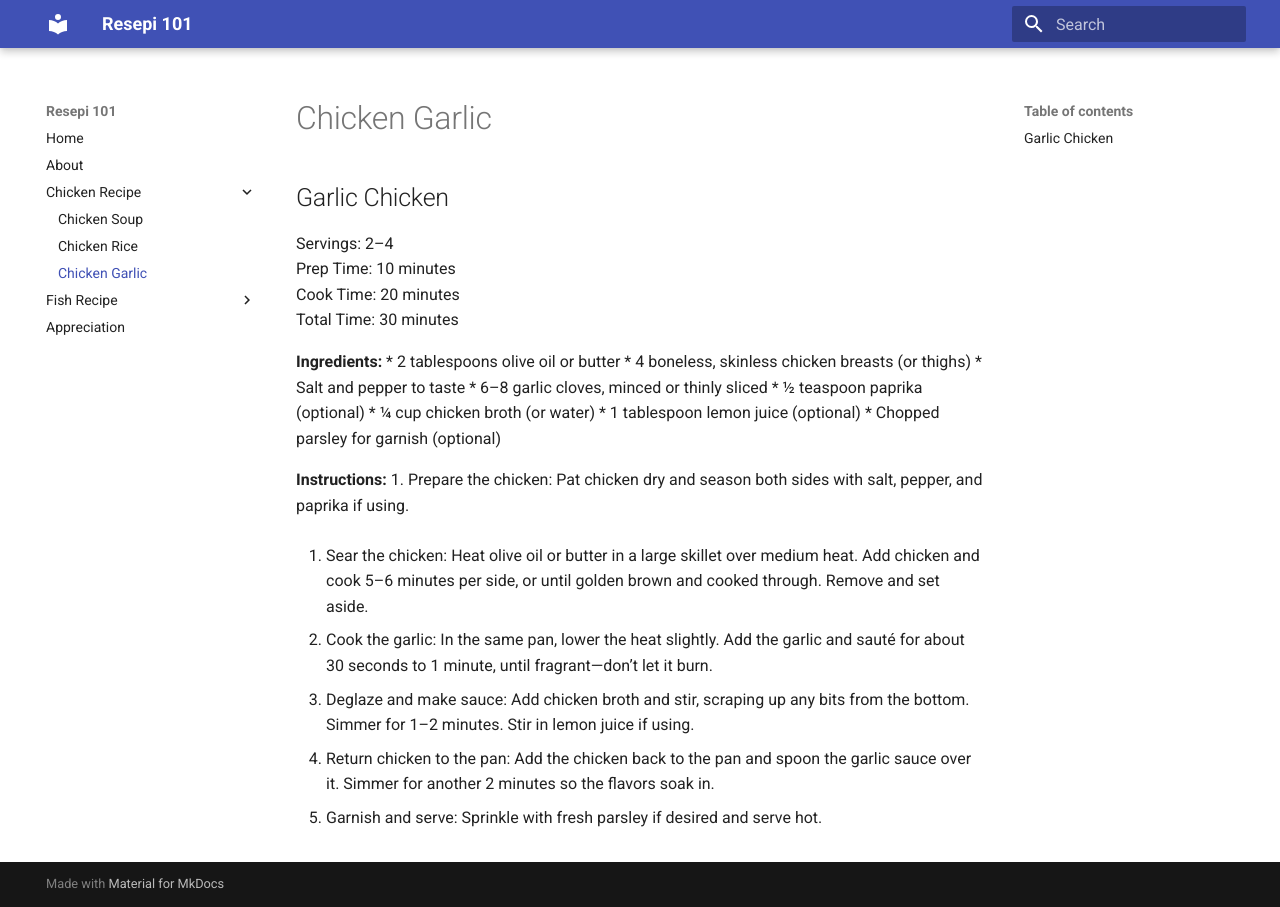
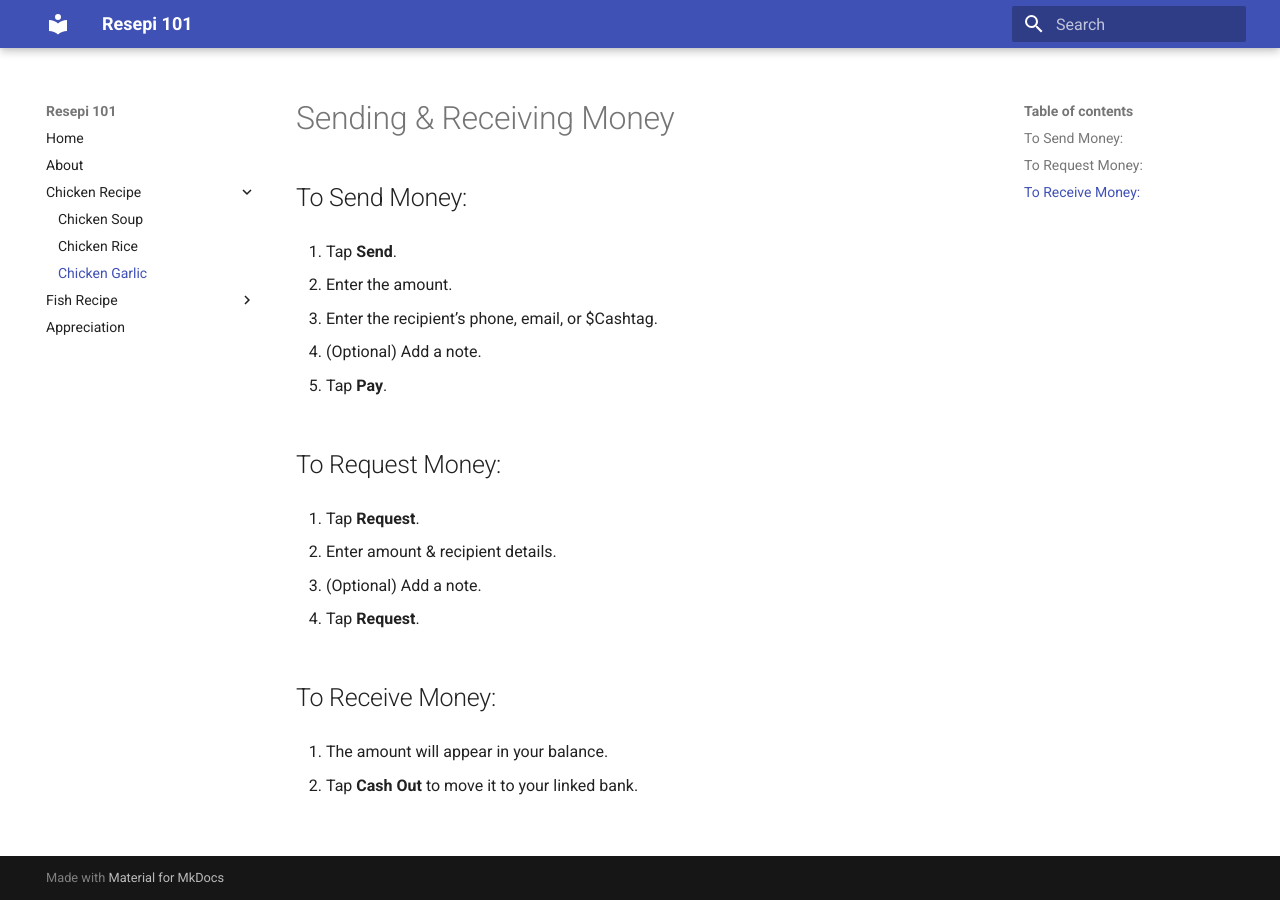
Before and after one commit to hazelgrace22/syroup, an MkDocs documentation site: the page built from docs/rec/chickengar.md, in a window 1280 px wide. Built offline with MkDocs 1.6.1 and Material for MkDocs 9.7.7, drawn with Linux system fonts in a browser that asks for light colours.

Commit message:
Update chickengar.md

```diff
--- a/docs/rec/chickengar.md
+++ b/docs/rec/chickengar.md
@@ -1,35 +1,29 @@
-## Garlic Chicken
+# Sending & Receiving Money
 
-Servings: 2–4
-Prep Time: 10 minutes
-Cook Time: 20 minutes
-Total Time: 30 minutes
+## To Send Money:
 
-**Ingredients:**
-* 2 tablespoons olive oil or butter
-* 4 boneless, skinless chicken breasts (or thighs)
-* Salt and pepper to taste
-* 6–8 garlic cloves, minced or thinly sliced
-* ½ teaspoon paprika (optional)
-* ¼ cup chicken broth (or water)
-* 1 tablespoon lemon juice (optional)
-* Chopped parsley for garnish (optional)
+1. Tap **Send**.
 
-**Instructions:**
-1. Prepare the chicken:
-Pat chicken dry and season both sides with salt, pepper, and paprika if using.
+2. Enter the amount.
 
-2. Sear the chicken:
-Heat olive oil or butter in a large skillet over medium heat. Add chicken and cook 5–6 minutes per side, or until golden brown and cooked through. Remove and set aside.
+3. Enter the recipient’s phone, email, or $Cashtag.
 
-3. Cook the garlic:
-In the same pan, lower the heat slightly. Add the garlic and sauté for about 30 seconds to 1 minute, until fragrant—don’t let it burn.
+4. (Optional) Add a note.
 
-4. Deglaze and make sauce:
-Add chicken broth and stir, scraping up any bits from the bottom. Simmer for 1–2 minutes. Stir in lemon juice if using.
+5. Tap **Pay**.
 
-5. Return chicken to the pan:
-Add the chicken back to the pan and spoon the garlic sauce over it. Simmer for another 2 minutes so the flavors soak in.
+## To Request Money:
 
-6. Garnish and serve:
-Sprinkle with fresh parsley if desired and serve hot.
+1. Tap **Request**.
+
+2. Enter amount & recipient details.
+
+3. (Optional) Add a note.
+
+4. Tap **Request**.
+
+## To Receive Money:
+
+1. The amount will appear in your balance.
+
+2. Tap **Cash Out** to move it to your linked bank.
```
